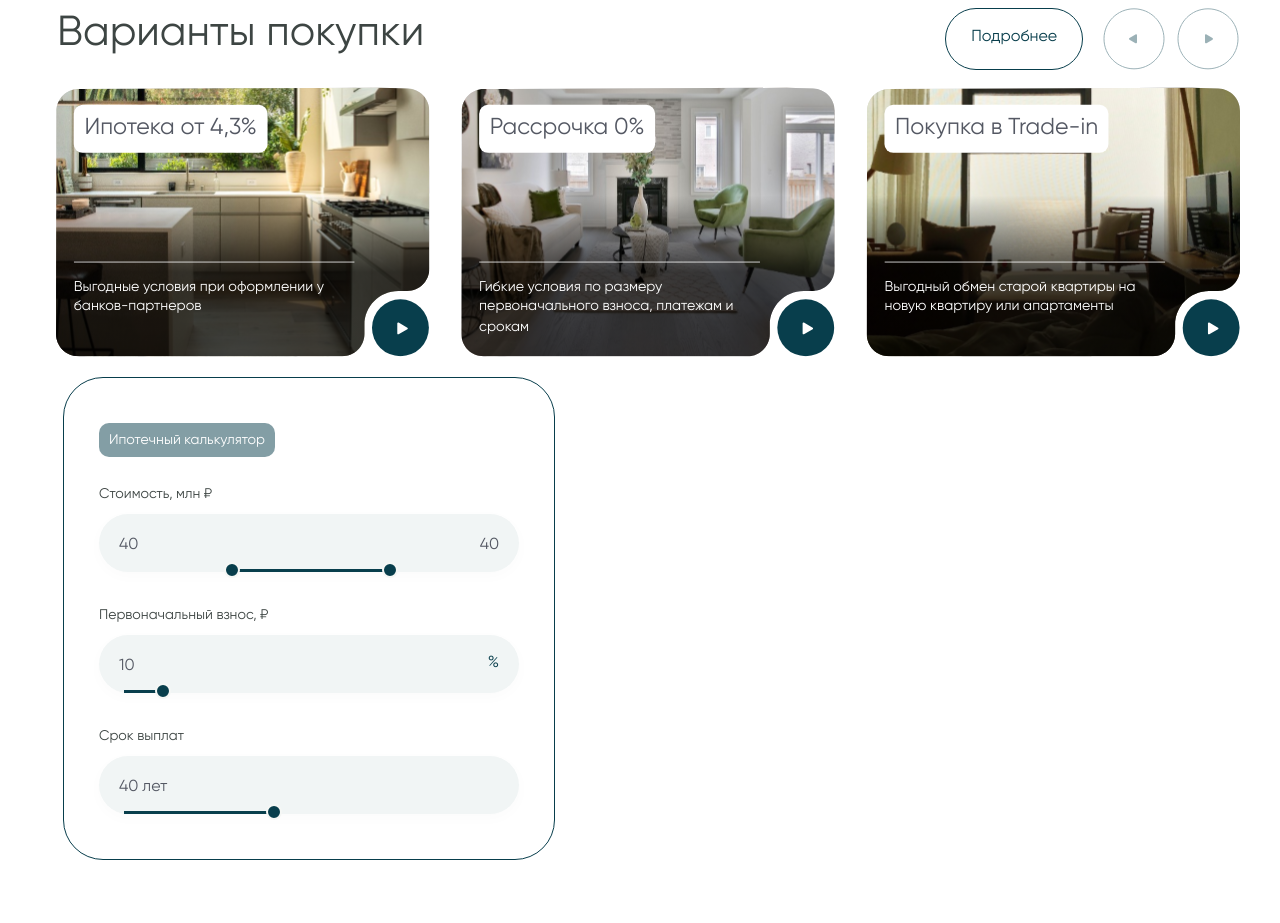
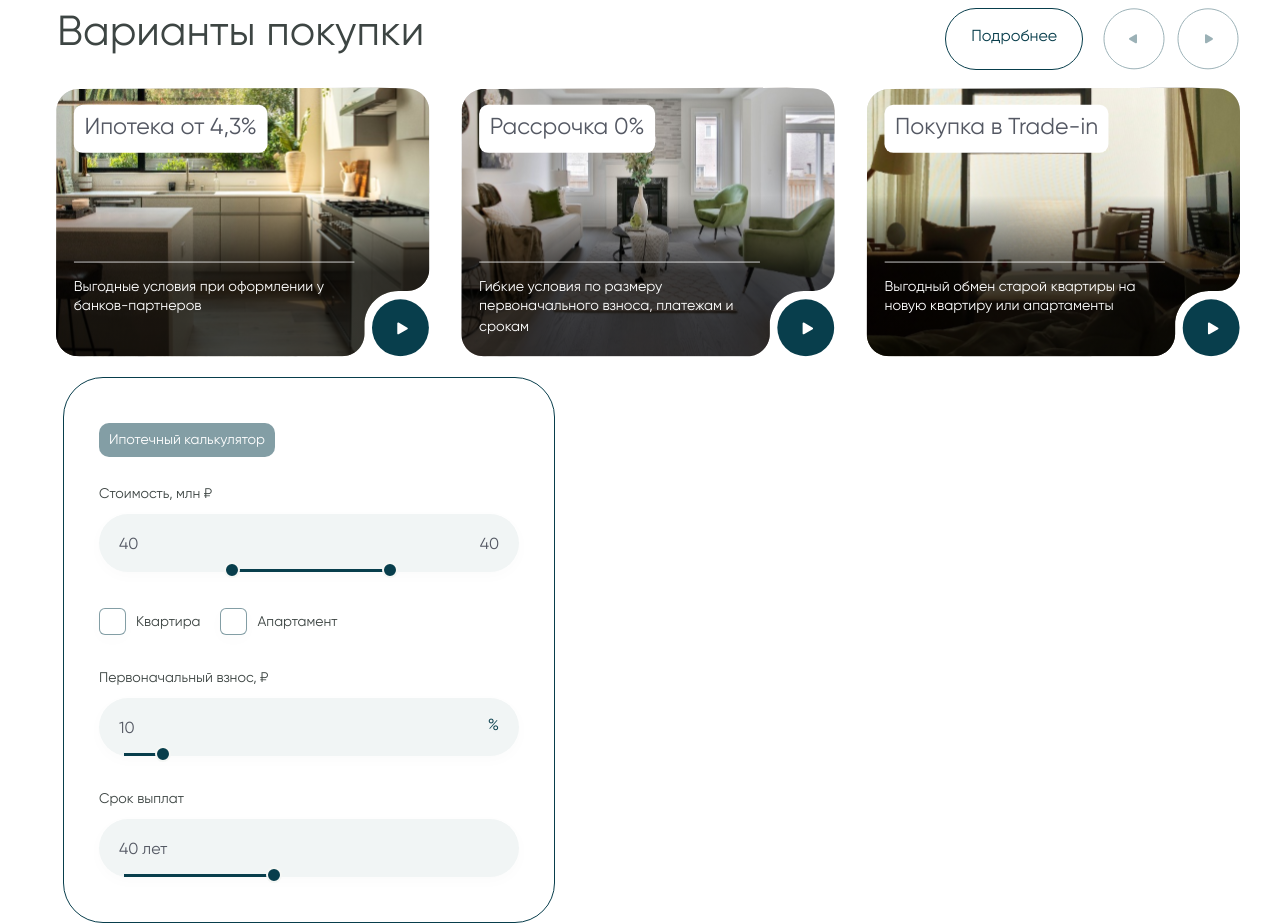
Before and after one commit to fedor11235/involta, a Nuxt app: page / in a window 1280 px wide. Before the commit the page ends 860 px from the top, so only its background shows below. Built offline with nearby package versions, Linux system fonts and the light colour scheme.

Commit message:
add checkbox ans transition

```diff
--- a/assets/sass/main.scss
+++ b/assets/sass/main.scss
@@ -1,4 +1,5 @@
 @import './fonts.scss';
+@import './transition.scss';
 
 body {
   margin: 0;
--- /dev/null
+++ b/assets/sass/transition.scss
@@ -0,0 +1,8 @@
+.fade-enter-active,
+.fade-leave-active {
+  transition: opacity 0.3s ease;
+}
+.fade-enter-from,
+.fade-leave-to {
+  opacity: 0;
+}
--- /dev/null
+++ b/components/CheckboxControl.vue
@@ -0,0 +1,60 @@
+<template>
+  <div class="checkbox">
+    <div @click="handlerClick" class="checkbox__value">
+      <Transition name="fade">
+        <div v-if="modelValue" class="checkbox__value_circle"></div>
+      </Transition>
+    </div>
+    <div class="checkbox__title">{{ text }}</div>
+  </div>
+</template>
+
+<script lang="ts" setup>
+
+const emit = defineEmits<{
+  (e: "update:modelValue", value: boolean): void;
+}>();
+
+const props = defineProps<{
+  modelValue: boolean;
+  text: string;
+}>();
+
+function handlerClick() {
+  emit("update:modelValue", !props.modelValue)
+}
+</script>
+
+<style lang="scss" scoped>
+.checkbox {
+  display: flex;
+  align-items: center;
+  column-gap: 10px;
+  &__value {
+    display: flex;
+    align-items: center;
+    justify-content: center;
+    width: 25px;
+    height: 25px;
+    border-radius: 6px;
+    border: 1px solid rgba(8, 62, 76, 0.50);
+    background: var(--white, #FFF);
+    box-shadow: 0px 4px 15px 0px rgba(0, 0, 0, 0.02);
+    cursor: pointer;
+    &_circle {
+      width: 12px;
+      height: 12px;
+      border-radius: 50%;
+      background-color: rgba(8, 62, 76, 0.50);
+    }
+  }
+  &__title {
+    color: #3D4543;
+    font-family: GilroyRegular;
+    font-size: 14px;
+    font-style: normal;
+    font-weight: 500;
+    line-height: 100%;
+  }
+}
+</style>
--- a/components/InputDouble.vue
+++ b/components/InputDouble.vue
@@ -27,6 +27,10 @@
 <script lang="ts" setup>
 import { ref, toRef } from 'vue'
 
+const emit = defineEmits<{
+  (e: "update:modelValue", value: number): void;
+}>();
+
 const props = defineProps<{
   title: string;
   modelValue: number;
@@ -37,10 +41,6 @@ const props = defineProps<{
 
 const modelValueMinSlider = toRef(props.modelValue)
 const modelValueMaxSlider = toRef(props.modelValue)
-
-const emit = defineEmits<{
-  (e: "update:modelValue", value: number): void;
-}>();
 
 const percent = ref()
 
--- a/components/InputSingle.vue
+++ b/components/InputSingle.vue
@@ -18,6 +18,10 @@
 <script lang="ts" setup>
 import { ref, toRef } from 'vue'
 
+const emit = defineEmits<{
+  (e: "update:modelValue", value: number): void;
+}>();
+
 const props = defineProps<{
   title: string;
   modelValue: number;
@@ -28,10 +32,6 @@ const props = defineProps<{
 }>();
 
 const modelValueSlider = toRef(props.modelValue)
-
-const emit = defineEmits<{
-  (e: "update:modelValue", value: number): void;
-}>();
 
 const percent = ref()
 
--- a/components/MortgageCalculator.vue
+++ b/components/MortgageCalculator.vue
@@ -3,6 +3,10 @@
     <div class="calculator__title">Ипотечный калькулятор</div>
     <div class="calculator__control">
       <InputDouble v-model="maximumCost" isPercent :maxValue="100" title="Стоимость, млн ₽" />
+      <div class="calculator__checkboxes">
+        <CheckboxControl v-model="isRoom" text="Квартира"/>
+        <CheckboxControl v-model="isApartment" text="Апартамент"/>
+      </div>
       <InputSingle v-model="initialFee" isPercent :maxValue="100" title="Первоначальный взнос, ₽" />
       <InputSingle v-model="PaymentDeadline" textValue="лет" :maxValue="100" title="Срок выплат" />
     </div>
@@ -15,6 +19,8 @@ import { ref, onMounted } from 'vue'
 const maximumCost = ref(40)
 const initialFee = ref(10)
 const PaymentDeadline = ref(40)
+const isRoom = ref(false)
+const isApartment = ref(false)
 
 onMounted(() => {
 
@@ -35,7 +41,6 @@ onMounted(() => {
     border-radius: 10px;
     background: rgba(8, 62, 76, 0.50);
     padding: 10px;
-
     color: #FFF;
     font-family: GilroyRegular;
     font-size: 14px;
@@ -48,5 +53,9 @@ onMounted(() => {
     flex-direction: column;
     row-gap: 36px;
   }
+  &__checkboxes {
+    display: flex;
+    column-gap: 20px;
+  }
 }
 </style>
--- a/components/SliderControl.vue
+++ b/components/SliderControl.vue
@@ -16,15 +16,15 @@
 <script lang="ts" setup>
 import { ref, computed } from 'vue'
 
+const emit = defineEmits<{
+  (e: "update:modelValue", value: number): void;
+}>();
+
 const props = defineProps<{
   modelValue: number;
   maxValue :number;
   minValue? :number;
   isRevert? :boolean;
-}>();
-
-const emit = defineEmits<{
-  (e: "update:modelValue", value: number): void;
 }>();
 
 let minValue = props.minValue
```
Also changed, not shown: assets/sass/fonts.scss (line endings or trailing spaces).
